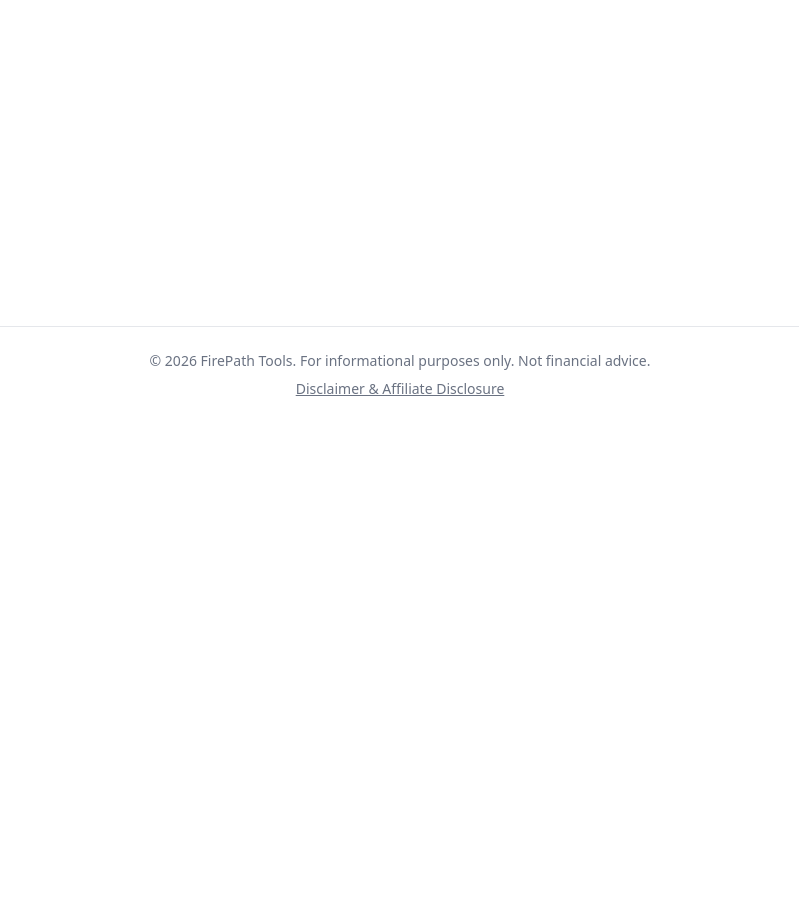
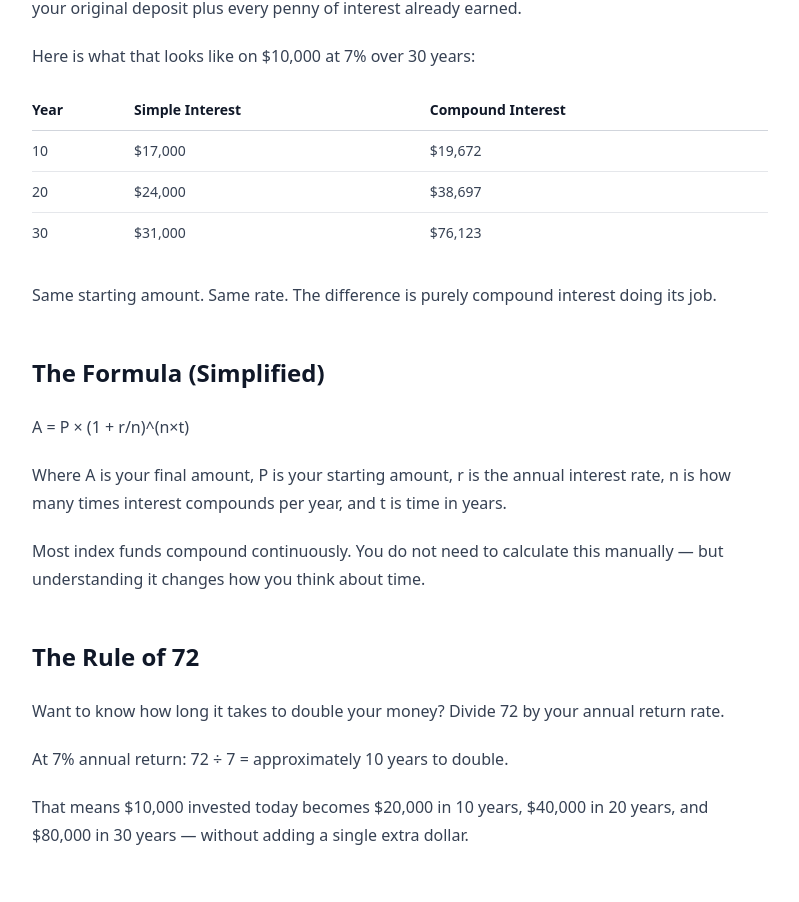
Before and after one commit to giraudsebastien79000-max/firepathtools, a Next.js app: page /blog/what-is-compound-interest in a window 1280 px wide. Before the commit this address had no page. Shown: the part 474-1376 px from the top of the page, without its empty margins (240-1039 px from the left). Before the commit the page ends 897 px from the top, so only its background shows below. Built offline with nearby package versions, Linux system fonts and the light colour scheme.

Commit message:
Add article: What is compound interest

```diff
--- /dev/null
+++ b/app/blog/what-is-compound-interest/page.tsx
@@ -0,0 +1,114 @@
+import type { Metadata } from 'next'
+
+export const metadata: Metadata = {
+  title: 'What Is Compound Interest? The Force Behind Every FIRE Journey | FirePath Tools',
+  description: 'Compound interest is the single most powerful force in building wealth. Learn how it works, see real examples, and discover why starting early changes everything.',
+}
+
+export default function Page() {
+  return (
+    <article className="max-w-3xl mx-auto px-4 py-16 prose prose-gray">
+      <h1>What Is Compound Interest? The Force Behind Every FIRE Journey</h1>
+
+      <p><strong>Compound interest is earning interest on your interest — and over time, it turns small amounts of money into life-changing wealth.</strong></p>
+
+      <p>Albert Einstein allegedly called it the eighth wonder of the world. Whether he said it or not, the math backs it up. Compound interest is the engine behind every FIRE success story you have ever read.</p>
+
+      <h2>Simple Interest vs Compound Interest</h2>
+
+      <p>Simple interest only earns on your original amount. Compound interest earns on everything — your original deposit plus every penny of interest already earned.</p>
+
+      <p>Here is what that looks like on $10,000 at 7% over 30 years:</p>
+
+      <table>
+        <thead>
+          <tr>
+            <th>Year</th>
+            <th>Simple Interest</th>
+            <th>Compound Interest</th>
+          </tr>
+        </thead>
+        <tbody>
+          <tr><td>10</td><td>$17,000</td><td>$19,672</td></tr>
+          <tr><td>20</td><td>$24,000</td><td>$38,697</td></tr>
+          <tr><td>30</td><td>$31,000</td><td>$76,123</td></tr>
+        </tbody>
+      </table>
+
+      <p>Same starting amount. Same rate. The difference is purely compound interest doing its job.</p>
+
+      <h2>The Formula (Simplified)</h2>
+
+      <p>A = P × (1 + r/n)^(n×t)</p>
+
+      <p>Where A is your final amount, P is your starting amount, r is the annual interest rate, n is how many times interest compounds per year, and t is time in years.</p>
+
+      <p>Most index funds compound continuously. You do not need to calculate this manually — but understanding it changes how you think about time.</p>
+
+      <h2>The Rule of 72</h2>
+
+      <p>Want to know how long it takes to double your money? Divide 72 by your annual return rate.</p>
+
+      <p>At 7% annual return: 72 ÷ 7 = approximately 10 years to double.</p>
+
+      <p>That means $10,000 invested today becomes $20,000 in 10 years, $40,000 in 20 years, and $80,000 in 30 years — without adding a single extra dollar.</p>
+
+      <h2>Why Starting Early Beats Investing More</h2>
+
+      <p>This is the part that changes everything.</p>
+
+      <p>Maya starts investing $300 per month at age 25. She stops completely at 35 — only 10 years of contributions. Total invested: $36,000.</p>
+
+      <p>Jake starts investing $300 per month at age 35 and continues until 65 — a full 30 years. Total invested: $108,000.</p>
+
+      <p>At 65, assuming 7% annual return: Maya has approximately $567,000. Jake has approximately $340,000.</p>
+
+      <p>Maya invested three times less money and still ends up with significantly more. That is compound interest. That is why time is your most valuable asset.</p>
+
+      <h2>Compound Interest and the FIRE Movement</h2>
+
+      <p>Every FIRE calculator is built on compound interest. Your FIRE number, your Coast FIRE number, your savings rate target — all of it assumes your money is compounding while you sleep.</p>
+
+      <p>The higher your savings rate, the more capital you put to work early. The earlier you start, the longer compound interest has to do the heavy lifting. This is why people pursuing FIRE obsess over both savings rate and time — not just the final number.</p>
+
+      <h2>How Often Does Interest Compound?</h2>
+
+      <p>The more frequently interest compounds, the faster your money grows. Common compounding frequencies are daily, monthly, quarterly, and annually. Index funds and ETFs effectively compound continuously as dividends are reinvested.</p>
+
+      <p>For long-term investors, the difference between monthly and daily compounding is small. What matters far more is starting early and staying invested.</p>
+
+      <h2>Compound Interest Works Against You Too</h2>
+
+      <p>Credit card debt compounds monthly — often at 20% or higher. A $5,000 balance at 20% that you only pay the minimum on will take over 30 years to pay off and cost you more than $15,000 in interest.</p>
+
+      <p>This is why paying off high-interest debt is always the first step before investing. You cannot out-compound a 20% interest rate.</p>
+
+      <h2>Frequently Asked Questions</h2>
+
+      <h3>What is the difference between APY and APR?</h3>
+      <p>APR is the annual interest rate without compounding. APY includes the effect of compounding. When comparing savings accounts or investments, always compare APY — it reflects your actual return.</p>
+
+      <h3>How does compound interest help with FIRE?</h3>
+      <p>Compound interest means your portfolio grows faster the longer you leave it alone. In the FIRE framework, it means you can reach financial independence without saving every single dollar yourself — your existing investments do increasing amounts of work over time.</p>
+
+      <h3>Is compound interest the same as compound growth?</h3>
+      <p>Essentially yes. In investing, compound growth refers to the same principle — your returns generate their own returns. Index funds do not pay traditional interest but grow through price appreciation and dividend reinvestment, which functions identically to compound interest.</p>
+
+      <h3>What is the best account for compound interest?</h3>
+      <p>For long-term wealth building, broad market index funds in tax-advantaged accounts (401k, IRA, ISA, super) give you compound growth with the lowest fees and best tax efficiency. High-yield savings accounts compound interest but at much lower rates — best used for emergency funds, not long-term wealth.</p>
+
+      <hr />
+
+      <p><a href="/tools/compound-interest">Use our free Compound Interest Calculator to see exactly how your money grows over time.</a></p>
+
+      <p><a href="/blog/what-is-a-fire-number">Learn how compound interest connects to your FIRE number.</a></p>
+
+      <p><a href="/blog/what-is-the-4-percent-rule">Understand the 4% rule and how compound growth makes it work.</a></p>
+
+      <hr />
+
+      <p><em>Written by the FirePath Team. Not financial advisors — just regular people who got tired of working without a plan.</em></p>
+      <p><small>All calculations use a 7% annual return as a historical approximation of broad market index fund returns. Past performance does not guarantee future results.</small></p>
+    </article>
+  )
+}
```
